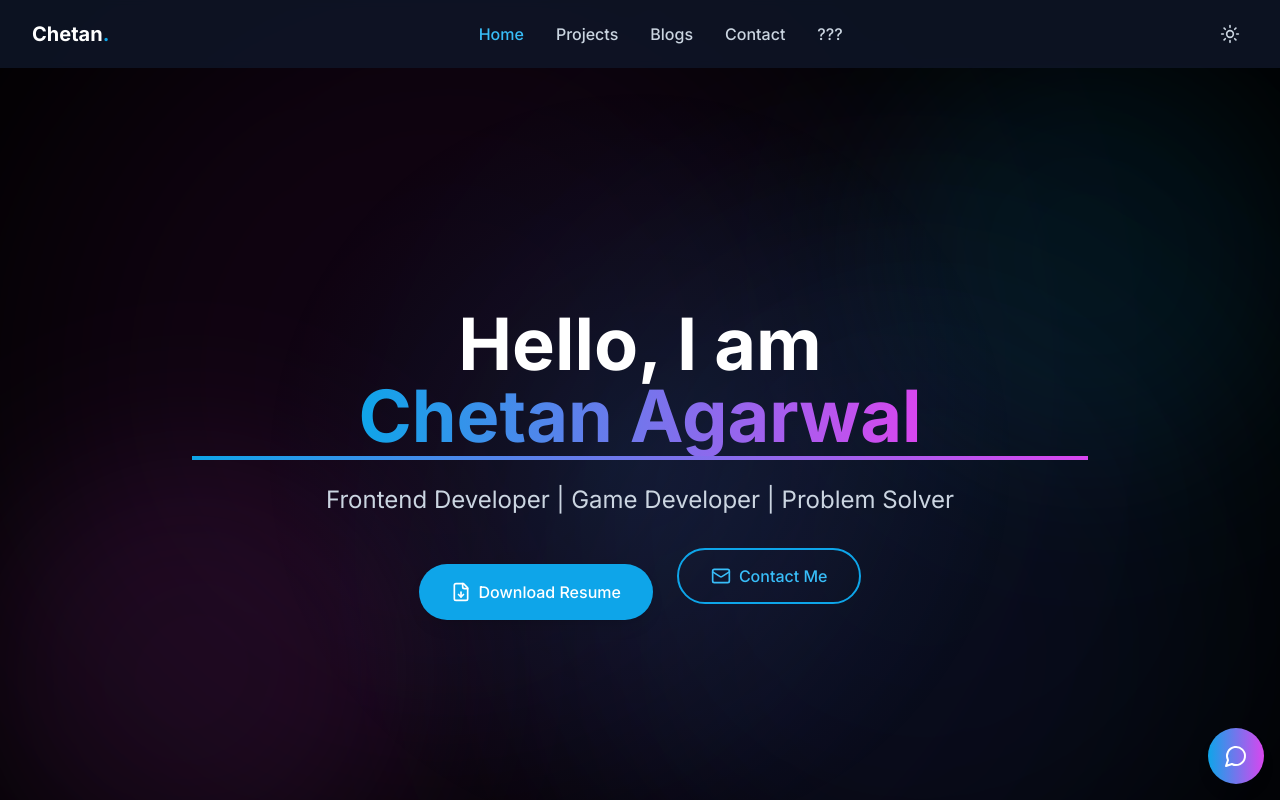
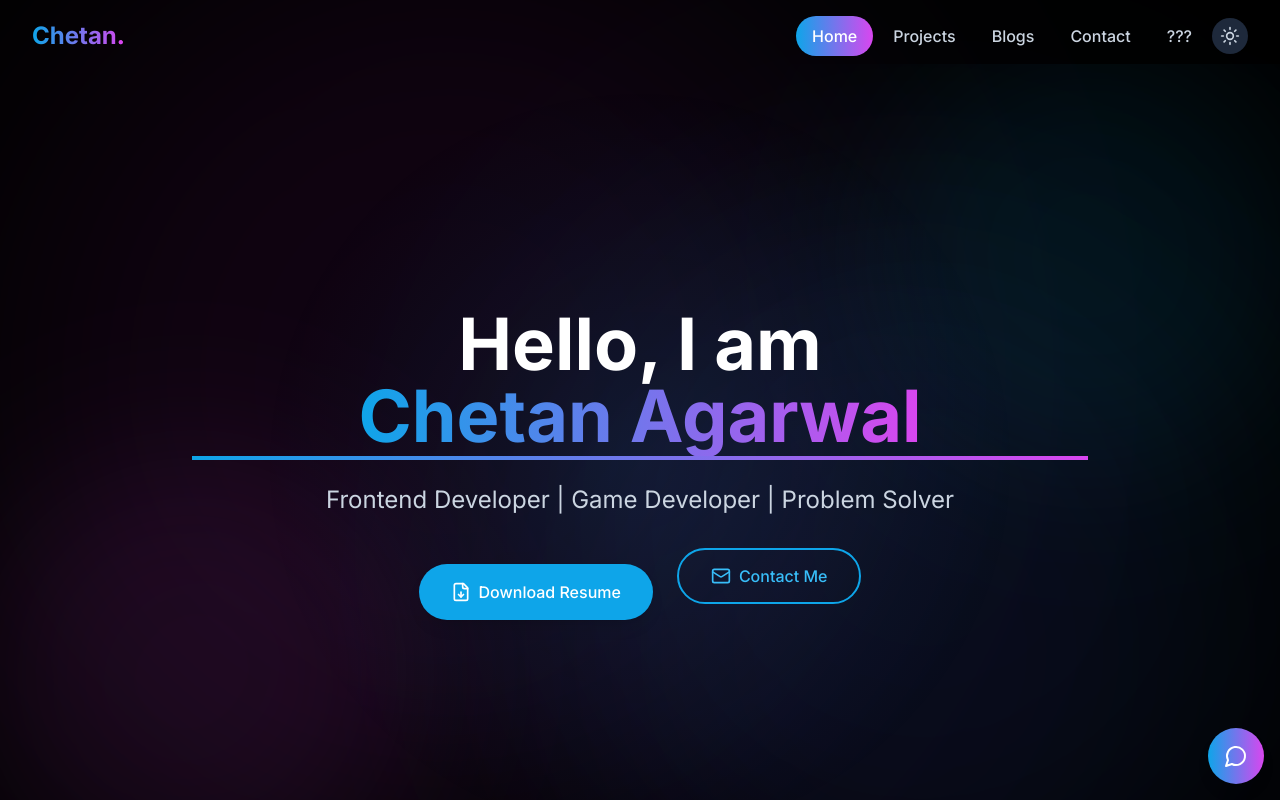
Before and after one commit to Agarwalchetan/portfolio_web_2.0, a React (Vite) app: page / in a window 1280 px wide. Shown: the top 800 px of the page. Built offline with nearby package versions, Linux system fonts and the light colour scheme.

Commit message:
Enhance navbar design and interactions

```diff
--- a/src/components/layout/Navbar.tsx
+++ b/src/components/layout/Navbar.tsx
@@ -1,96 +1,92 @@
-import React, { useState } from 'react';
+import React, { useState, useEffect } from 'react';
 import { NavLink } from 'react-router-dom';
 import { Moon, Sun, Menu, X } from 'lucide-react';
-import { motion } from 'framer-motion';
+import { motion, AnimatePresence } from 'framer-motion';
 import { useTheme } from '../../context/ThemeContext';
 
 const Navbar: React.FC = () => {
   const { theme, toggleTheme } = useTheme();
   const [isMenuOpen, setIsMenuOpen] = useState(false);
+  const [scrolled, setScrolled] = useState(false);
+
+  useEffect(() => {
+    const handleScroll = () => {
+      setScrolled(window.scrollY > 20);
+    };
+
+    window.addEventListener('scroll', handleScroll);
+    return () => window.removeEventListener('scroll', handleScroll);
+  }, []);
 
   const toggleMenu = () => {
     setIsMenuOpen(!isMenuOpen);
   };
 
+  const navItems = [
+    { path: '/', label: 'Home' },
+    { path: '/projects', label: 'Projects' },
+    { path: '/blogs', label: 'Blogs' },
+    { path: '/contact', label: 'Contact' },
+    { path: '/coming-soon', label: '???' },
+  ];
+
   return (
-    <header className="fixed w-full z-50 bg-white/80 dark:bg-slate-900/80 backdrop-blur-sm transition-colors duration-300">
+    <header
+      className={`fixed w-full z-50 transition-all duration-300 ${
+        scrolled
+          ? 'bg-white/90 dark:bg-slate-900/90 backdrop-blur-md shadow-lg'
+          : 'bg-transparent'
+      }`}
+    >
       <div className="container mx-auto px-4 sm:px-6 lg:px-8">
         <div className="flex justify-between items-center py-4">
+          <motion.div
+            initial={{ opacity: 0, x: -20 }}
+            animate={{ opacity: 1, x: 0 }}
+            transition={{ duration: 0.5 }}
+          >
             <NavLink
               to="/"
-            className="text-xl font-bold text-slate-800 dark:text-white transition-colors duration-300"
+              className="text-2xl font-bold bg-gradient-to-r from-primary-500 to-accent-500 bg-clip-text text-transparent hover:opacity-80 transition-opacity duration-300"
             >
-            Chetan<span className="text-primary-500">.</span>
+              Chetan<span className="text-accent-500">.</span>
             </NavLink>
+          </motion.div>
 
           {/* Desktop Navigation */}
-          <nav className="hidden md:flex space-x-8">
+          <nav className="hidden md:flex items-center space-x-1">
+            {navItems.map((item, index) => (
               <NavLink
-              to="/"
-              className={({ isActive }) =>
-                `font-medium transition-colors duration-300 ${
-                  isActive
-                    ? 'text-primary-600 dark:text-primary-400'
-                    : 'text-slate-600 hover:text-primary-500 dark:text-slate-300 dark:hover:text-primary-400'
-                }`
+                key={item.path}
+                to={item.path}
+                className={({ isActive }) => `
+                  relative px-4 py-2 font-medium rounded-full transition-all duration-300
+                  ${isActive
+                    ? 'text-white'
+                    : 'text-slate-600 dark:text-slate-300 hover:text-primary-500 dark:hover:text-primary-400'
                   }
+                `}
               >
-              Home
+                {({ isActive }) => (
+                  <>
+                    {isActive && (
+                      <motion.div
+                        layoutId="navbar-active"
+                        className="absolute inset-0 bg-gradient-to-r from-primary-500 to-accent-500 rounded-full -z-10"
+                        transition={{ type: "spring", bounce: 0.2, duration: 0.6 }}
+                      />
+                    )}
+                    {item.label}
+                  </>
+                )}
               </NavLink>
-            <NavLink
-              to="/projects"
-              className={({ isActive }) =>
-                `font-medium transition-colors duration-300 ${
-                  isActive
-                    ? 'text-primary-600 dark:text-primary-400'
-                    : 'text-slate-600 hover:text-primary-500 dark:text-slate-300 dark:hover:text-primary-400'
-                }`
-              }
-            >
-              Projects
-            </NavLink>
-            <NavLink
-              to="/blogs"
-              className={({ isActive }) =>
-                `font-medium transition-colors duration-300 ${
-                  isActive
-                    ? 'text-primary-600 dark:text-primary-400'
-                    : 'text-slate-600 hover:text-primary-500 dark:text-slate-300 dark:hover:text-primary-400'
-                }`
-              }
-            >
-              Blogs
-            </NavLink>
-            <NavLink
-              to="/contact"
-              className={({ isActive }) =>
-                `font-medium transition-colors duration-300 ${
-                  isActive
-                    ? 'text-primary-600 dark:text-primary-400'
-                    : 'text-slate-600 hover:text-primary-500 dark:text-slate-300 dark:hover:text-primary-400'
-                }`
-              }
-            >
-              Contact
-            </NavLink>
-            <NavLink
-              to="/coming-soon"
-              className={({ isActive }) =>
-                `font-medium transition-colors duration-300 ${
-                  isActive
-                    ? 'text-primary-600 dark:text-primary-400'
-                    : 'text-slate-600 hover:text-primary-500 dark:text-slate-300 dark:hover:text-primary-400'
-                }`
-              }
-            >
-              ???
-            </NavLink>
-          </nav>
+            ))}
 
-          <div className="flex items-center space-x-4">
-            <button
+            <motion.button
+              whileHover={{ scale: 1.05 }}
+              whileTap={{ scale: 0.95 }}
               onClick={toggleTheme}
-              className="p-2 rounded-full text-slate-600 hover:text-primary-500 dark:text-slate-300 dark:hover:text-primary-400 transition-colors duration-300"
+              className="p-2 rounded-full bg-slate-100 dark:bg-slate-800 text-slate-600 hover:text-primary-500 dark:text-slate-300 dark:hover:text-primary-400 transition-colors duration-300"
               aria-label={`Switch to ${theme === 'dark' ? 'light' : 'dark'} mode`}
             >
               {theme === 'dark' ? (
@@ -98,98 +94,82 @@ const Navbar: React.FC = () => {
               ) : (
                 <Moon size={20} />
               )}
-            </button>
+            </motion.button>
+          </nav>
 
           {/* Mobile menu button */}
-            <button
+          <div className="md:hidden flex items-center space-x-4">
+            <motion.button
+              whileHover={{ scale: 1.05 }}
+              whileTap={{ scale: 0.95 }}
+              onClick={toggleTheme}
+              className="p-2 rounded-full bg-slate-100 dark:bg-slate-800 text-slate-600 hover:text-primary-500 dark:text-slate-300 dark:hover:text-primary-400 transition-colors duration-300"
+              aria-label={`Switch to ${theme === 'dark' ? 'light' : 'dark'} mode`}
+            >
+              {theme === 'dark' ? (
+                <Sun size={20} />
+              ) : (
+                <Moon size={20} />
+              )}
+            </motion.button>
+
+            <motion.button
+              whileHover={{ scale: 1.05 }}
+              whileTap={{ scale: 0.95 }}
               onClick={toggleMenu}
-              className="md:hidden p-2 text-slate-600 hover:text-primary-500 dark:text-slate-300 dark:hover:text-primary-400 transition-colors duration-300"
+              className="p-2 rounded-full bg-slate-100 dark:bg-slate-800 text-slate-600 hover:text-primary-500 dark:text-slate-300 dark:hover:text-primary-400 transition-colors duration-300"
               aria-label="Toggle mobile menu"
             >
-              {isMenuOpen ? <X size={24} /> : <Menu size={24} />}
-            </button>
+              {isMenuOpen ? <X size={20} /> : <Menu size={20} />}
+            </motion.button>
           </div>
         </div>
       </div>
 
       {/* Mobile Navigation */}
+      <AnimatePresence>
         {isMenuOpen && (
           <motion.div
             initial={{ opacity: 0, height: 0 }}
             animate={{ opacity: 1, height: 'auto' }}
             exit={{ opacity: 0, height: 0 }}
             transition={{ duration: 0.3 }}
-          className="md:hidden bg-white dark:bg-slate-900 transition-colors duration-300"
+            className="md:hidden bg-white dark:bg-slate-900 border-t dark:border-slate-800 transition-colors duration-300"
           >
-          <div className="container mx-auto px-4 py-4 flex flex-col space-y-4">
+            <div className="container mx-auto px-4 py-4">
+              <div className="flex flex-col space-y-2">
+                {navItems.map((item, index) => (
                   <NavLink
-              to="/"
-              className={({ isActive }) =>
-                `px-4 py-2 rounded-lg font-medium transition-colors duration-300 ${
-                  isActive
-                    ? 'bg-primary-100 text-primary-600 dark:bg-primary-900/20 dark:text-primary-400'
-                    : 'text-slate-600 hover:bg-slate-100 dark:text-slate-300 dark:hover:bg-slate-800'
-                }`
+                    key={item.path}
+                    to={item.path}
+                    onClick={() => setIsMenuOpen(false)}
+                    className={({ isActive }) => `
+                      relative px-4 py-2 rounded-lg font-medium transition-all duration-300
+                      ${isActive
+                        ? 'text-white'
+                        : 'text-slate-600 dark:text-slate-300'
                       }
-              onClick={() => setIsMenuOpen(false)}
+                    `}
                   >
-              Home
+                    {({ isActive }) => (
+                      <>
+                        {isActive && (
+                          <motion.div
+                            layoutId="navbar-active-mobile"
+                            className="absolute inset-0 bg-gradient-to-r from-primary-500 to-accent-500 rounded-lg -z-10"
+                            transition={{ type: "spring", bounce: 0.2, duration: 0.6 }}
+                          />
+                        )}
+                        {item.label}
+                      </>
+                    )}
                   </NavLink>
-            <NavLink
-              to="/projects"
-              className={({ isActive }) =>
-                `px-4 py-2 rounded-lg font-medium transition-colors duration-300 ${
-                  isActive
-                    ? 'bg-primary-100 text-primary-600 dark:bg-primary-900/20 dark:text-primary-400'
-                    : 'text-slate-600 hover:bg-slate-100 dark:text-slate-300 dark:hover:bg-slate-800'
-                }`
-              }
-              onClick={() => setIsMenuOpen(false)}
-            >
-              Projects
-            </NavLink>
-            <NavLink
-              to="/blogs"
-              className={({ isActive }) =>
-                `px-4 py-2 rounded-lg font-medium transition-colors duration-300 ${
-                  isActive
-                    ? 'bg-primary-100 text-primary-600 dark:bg-primary-900/20 dark:text-primary-400'
-                    : 'text-slate-600 hover:bg-slate-100 dark:text-slate-300 dark:hover:bg-slate-800'
-                }`
-              }
-              onClick={() => setIsMenuOpen(false)}
-            >
-              Blogs
-            </NavLink>
-            <NavLink
-              to="/contact"
-              className={({ isActive }) =>
-                `px-4 py-2 rounded-lg font-medium transition-colors duration-300 ${
-                  isActive
-                    ? 'bg-primary-100 text-primary-600 dark:bg-primary-900/20 dark:text-primary-400'
-                    : 'text-slate-600 hover:bg-slate-100 dark:text-slate-300 dark:hover:bg-slate-800'
-                }`
-              }
-              onClick={() => setIsMenuOpen(false)}
-            >
-              Contact
-            </NavLink>
-            <NavLink
-              to="/coming-soon"
-              className={({ isActive }) =>
-                `px-4 py-2 rounded-lg font-medium transition-colors duration-300 ${
-                  isActive
-                    ? 'bg-primary-100 text-primary-600 dark:bg-primary-900/20 dark:text-primary-400'
-                    : 'text-slate-600 hover:bg-slate-100 dark:text-slate-300 dark:hover:bg-slate-800'
-                }`
-              }
-              onClick={() => setIsMenuOpen(false)}
-            >
-              ???
-            </NavLink>
+                ))}
+              </div>
             </div>
           </motion.div>
         )}
+      </AnimatePresence>
     </header>
   );
 };
```
Lines whose indentation alone changed are shown as unchanged.
